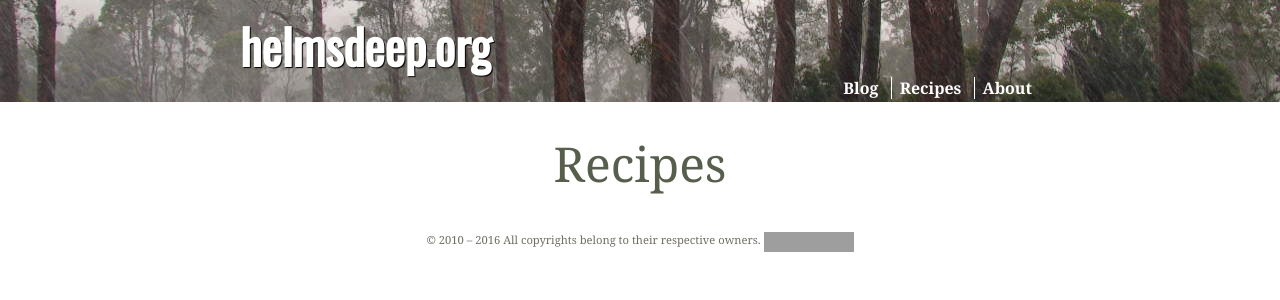
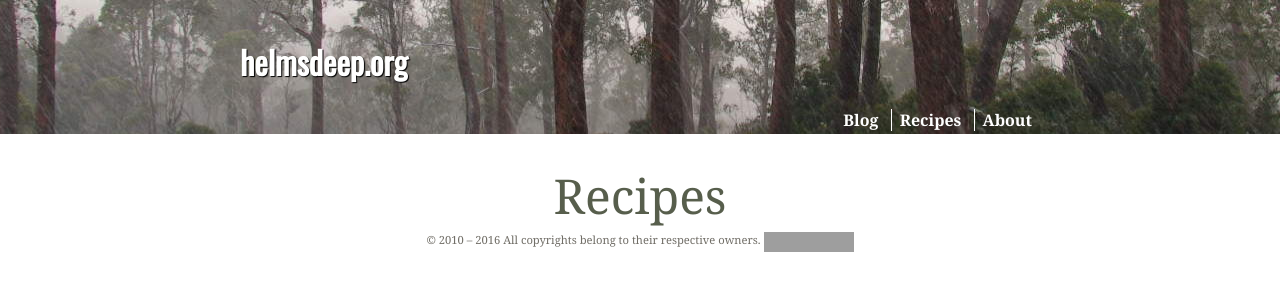
Before and after one commit to nathanholyoak/helmsdeep.github.io, a Jekyll site: the page built from recipes.md, in a window 1280 px wide. Shown: the top 300 px of the page. Built offline with Jekyll 4.4.1, drawn with Linux system fonts in a browser that asks for light colours; some web fonts are replaced; grey boxes are pictures that could not be loaded.

Commit message:
Recipe improvements

```diff
--- a/css/default.scss
+++ b/css/default.scss
@@ -232,8 +232,9 @@
 
 body > header > h1 {
     padding: 2rem 0 1rem;
+    padding: 3rem 0 2rem;
     font-family: 'Oswald';
-    font-size: 3rem;
+    font-size: 2rem;
     font-variant: none;
     border: 0;
     text-shadow: 1px 1px 1px black;
@@ -294,7 +295,7 @@
 }
 
 article > header > p.subtitle {
-    margin: 0.5rem 0;
+    margin: 1.5rem 0 0.5rem;
     font-style: italic;
     text-align: center;
 }
@@ -368,6 +369,20 @@
     padding: 0;
     font-size: 0.8rem;
     color: $metadata_color;
+}
+
+.index > h1 {
+    margin: 1.5rem 0 1rem;
+    font-size: 3rem;
+    text-align: center;
+}
+
+.index > article.h-recipe {
+    margin: 0;
+}
+
+.index > article.h-recipe > p {
+    margin: 0;
 }
 
 article > footer > ul.tags {
--- a/recipes.md
+++ b/recipes.md
@@ -1,9 +1,15 @@
 ---
-layout: page
+layout: default
 title: Recipes
 permalink: /recipes/index.html
 ---
-
-{% assign recipes = site.recipes | sort: "title" %}{% for recipe in recipes %}
-<p><a href="{{ recipe.url | prepend: site.baseurl }}">{{ recipe.title }}</a></p>
-{% endfor %}
+<div class="index">
+<h1>{{ page.title }}</h1>
+{% assign recipes_grouped = site.recipes | group_by: "category" | sort: "name" %}{% for group in recipes_grouped %}
+<h2>{{ group.name | capitalize }}</h2>
+{% assign recipes = group.items | sort: "title" %}{% for recipe in recipes %}
+<article class="h-recipe">
+<p><a href="{{ recipe.url | prepend: site.baseurl }}" class="p-name">{{ recipe.title }}</a></p>
+</article>
+{% endfor %}{% endfor %}
+</div>
```
Also changed, not shown: _layouts/recipe.html (+10 -6 lines).
